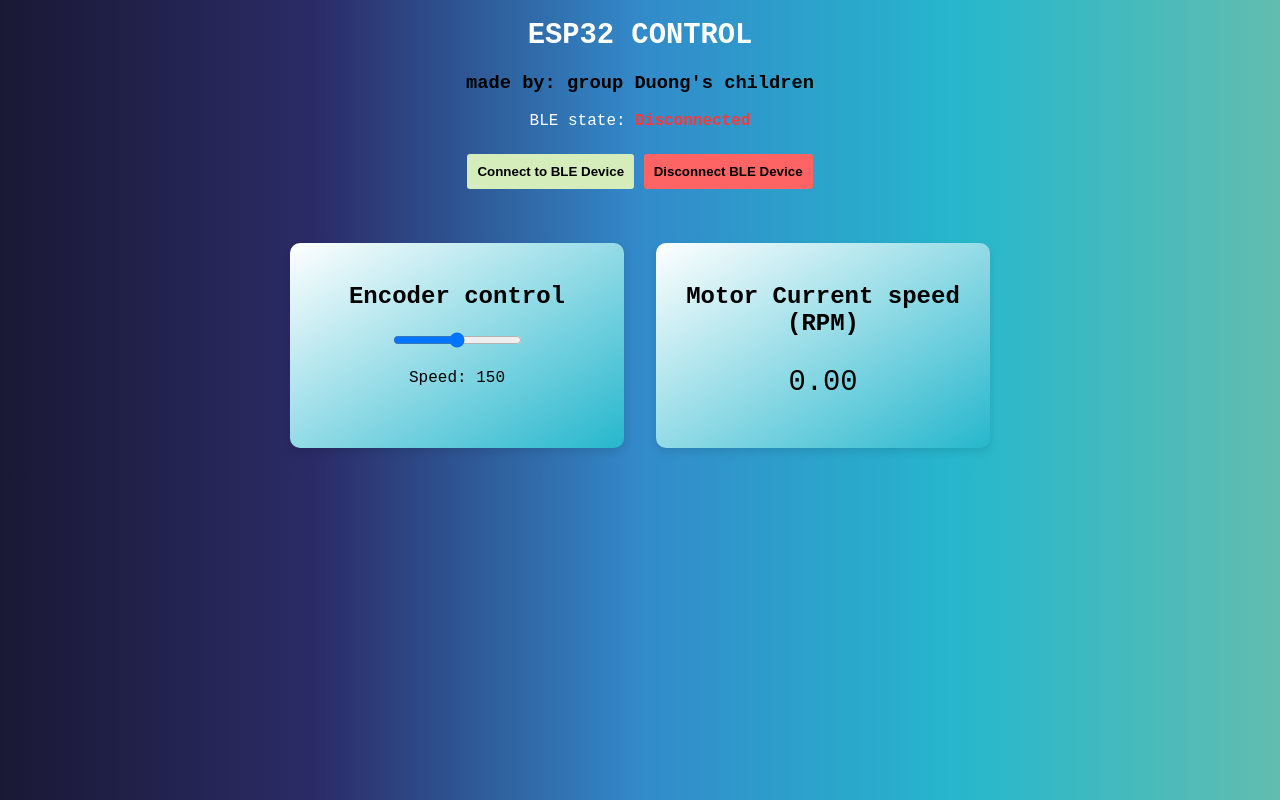
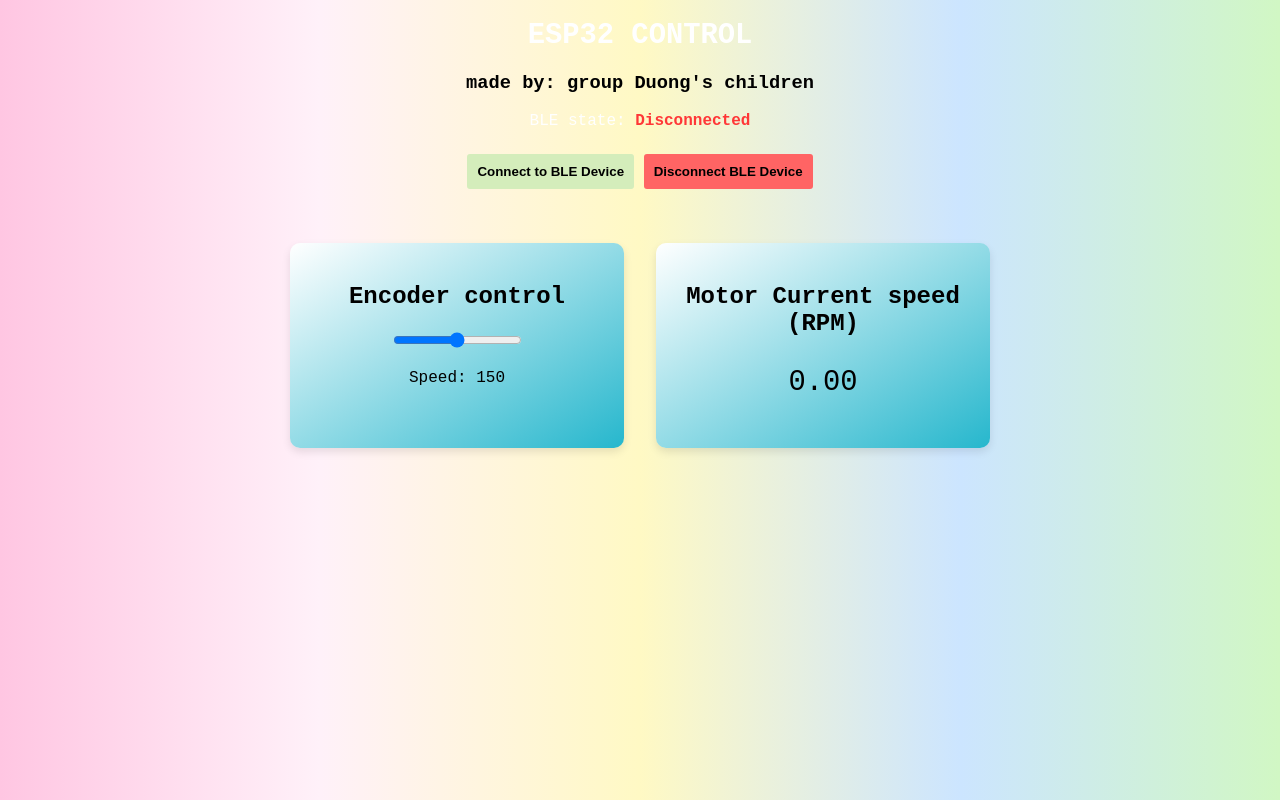
Before and after one commit to napienapie/final, a plain HTML site: page index.html in a window 1280 px wide. Drawn offline with Linux system fonts and the light colour scheme.

Commit message:
Update style.css

```diff
--- a/style.css
+++ b/style.css
@@ -2,7 +2,7 @@ html {
     font-family: Courier Prime, Courier New;
     display: inline-block;
     text-align: center;
-    background-image: linear-gradient(to right, #191834, #2b2c68, #338aca, #26b7cd, #61bdaf);
+    background-image: linear-gradient(to right, #ffc6e2, #fff1f9, #fff9c4, #cce5ff, #d1f7c4);
 }
 h1 {
     font-size: 1.8rem;
```
